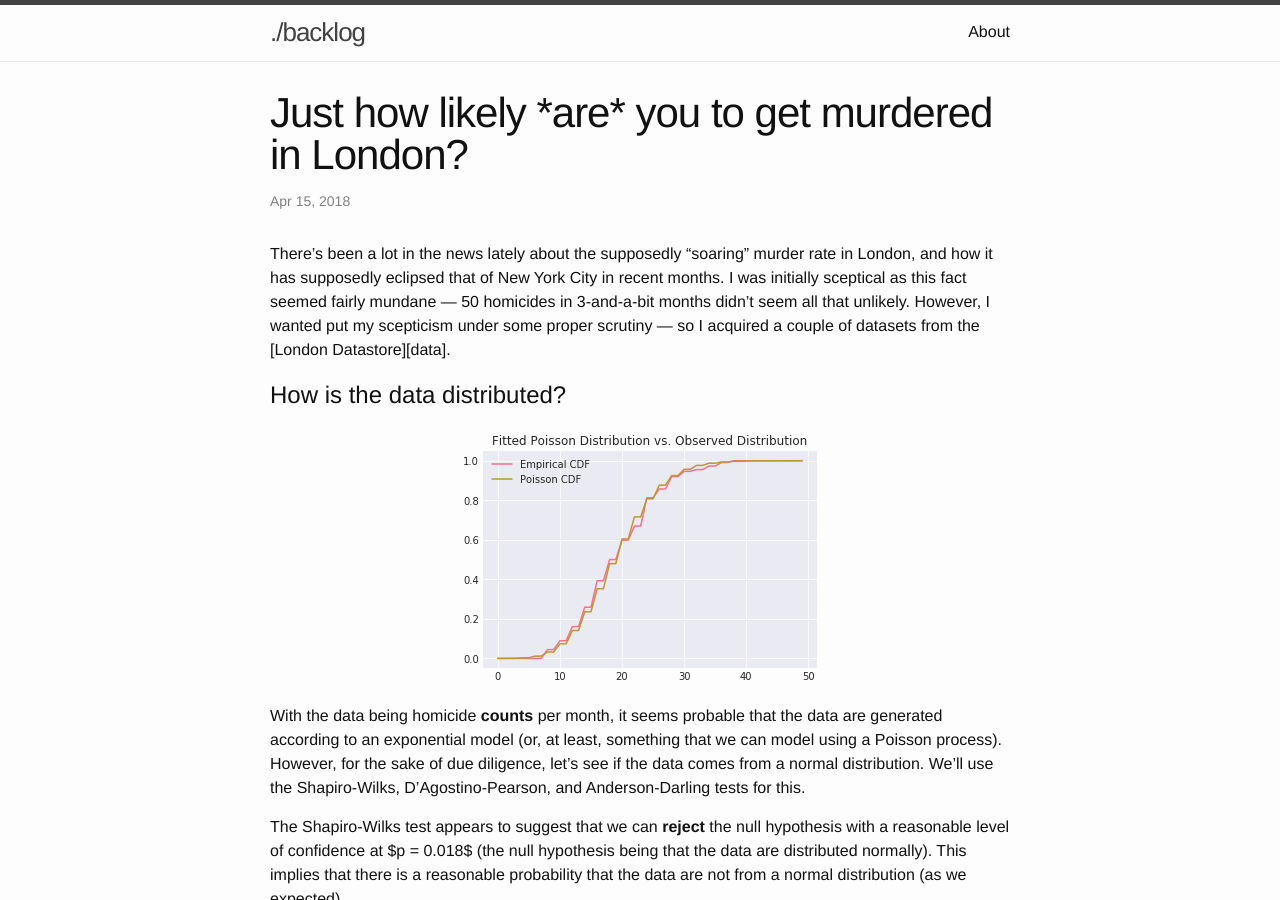
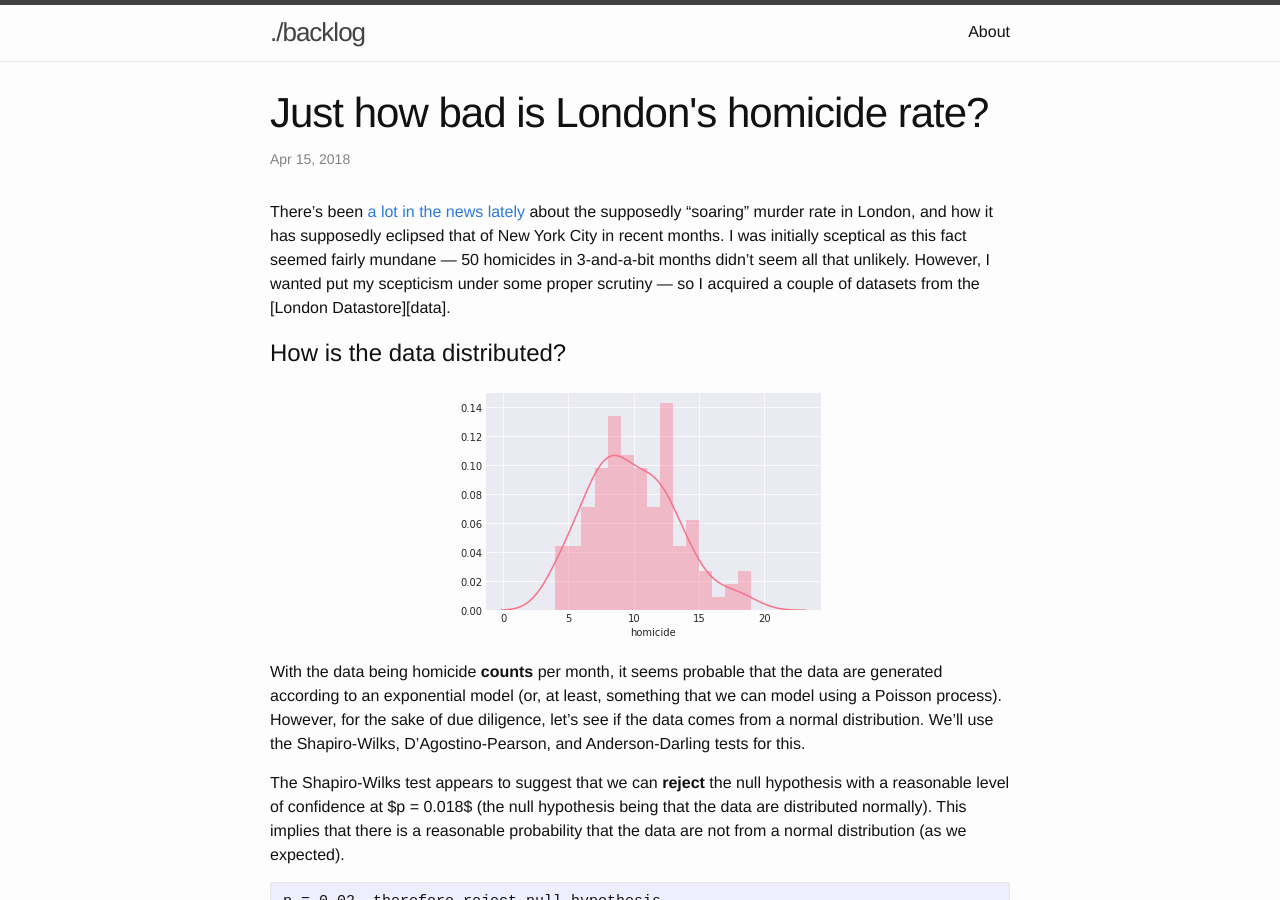
Before and after one commit to charlienewey/blog.newey.me, a Jekyll site: the page built from _posts/2018-04-16-london-homicides.md, in a window 1280 px wide and 900 px high. Built offline with Jekyll 4.4.1, drawn with Linux system fonts in a browser that asks for light colours.

Commit message:
Tweak metadata and images

```diff
--- a/_posts/2018-04-16-london-homicides.md
+++ b/_posts/2018-04-16-london-homicides.md
@@ -1,21 +1,24 @@
 ---
 layout: post
-title: Just how likely *are* you to get murdered in London?
+title: Just how bad is London's homicide rate?
 date: 2018-04-16 00:09:55.000000000 +01:00
 ---
 
-There's been a lot in the news lately about the supposedly "soaring" murder rate
-in London, and how it has supposedly eclipsed that of New York City in recent
-months. I was initially sceptical as this fact seemed fairly mundane --- 50
-homicides in 3-and-a-bit months didn't seem all that unlikely. However, I wanted
-put my scepticism under some proper scrutiny --- so I acquired a couple of
-datasets from the [London Datastore][data].
+There's been [a lot][std] [in the news lately][bbc] about the supposedly
+"soaring" murder rate in London, and how it has supposedly eclipsed that of New
+York City in recent months. I was initially sceptical as this fact seemed fairly
+mundane --- 50 homicides in 3-and-a-bit months didn't seem all that unlikely.
+However, I wanted put my scepticism under some proper scrutiny --- so I acquired
+a couple of datasets from the [London Datastore][data].
+
+[std]: https://www.standard.co.uk/news/crime/the-55-murder-investigations-launched-in-london-this-year-as-death-toll-continues-to-rise-a3807186.html
+[bbc]: http://www.bbc.co.uk/news/uk-england-london-43610936
 
 <!-- more -->
 
 # How is the data distributed?
 
-![Distribution plot of data](/images/cdf_ecdf.png)
+![Distribution plot of data](/images/distribution_kde.png)
 
 With the data being homicide **counts** per month, it seems probable that the
 data are generated according to an exponential model (or, at least, something
@@ -63,7 +66,7 @@ to see if we can discover any useful information.
 
 # What are the parameters of this distribution?
 
-![Poisson CDF of data](/images/distribution_kde.png)
+![Poisson CDF of data](/images/cdf_ecdf.png)
 
 This chart shows the empirical cumulative distribution for the homicide data -
 this simply fits a step function to the data based on the observed probability
```
